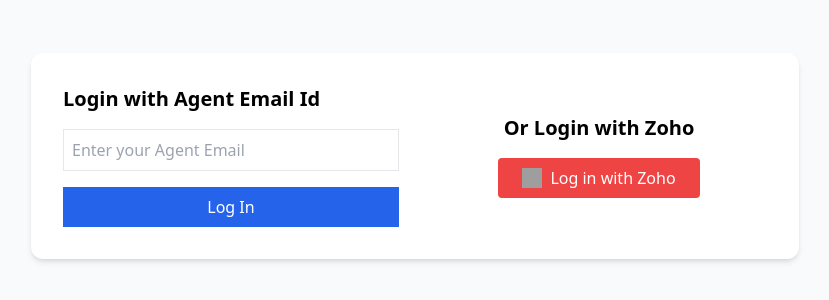
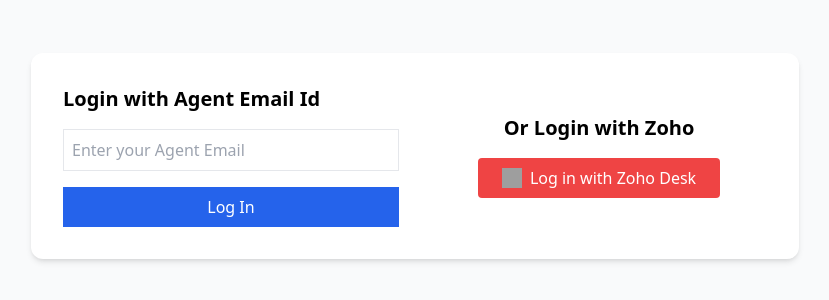
Before and after one commit to JG-Kiran/AIAssistant, a Next.js app: page /login in a window 1280 px wide. Shown: the part 244-544 px from the top of the page, without its empty margins (225-1054 px from the left). Built offline with nearby package versions, Linux system fonts and the light colour scheme; grey boxes are pictures that could not be loaded.

Commit message:
Updated websockets

```diff
--- a/app/components/CustomerChat.tsx
+++ b/app/components/CustomerChat.tsx
@@ -86,10 +86,7 @@
 
         switch (status) {
           case 'SUBSCRIBED':
-            console.log('✅ WebSocket connection successfully established!');
-            // You are now connected and listening for changes.
-            // You could perform an action here, like fetching initial data
-            // to ensure a consistent state.
+            console.log('✅ WebSocket connection for threads successfully established!');
             break;
 
           case 'TIMED_OUT':
--- a/app/components/TicketList.tsx
+++ b/app/components/TicketList.tsx
@@ -13,6 +13,7 @@
   const [page, setPage] = useState(0);
   const observer = useRef<IntersectionObserver>();
   const ITEMS_PER_PAGE = 20;
+  const [refreshKey, setRefreshKey] = useState(0);
 
   const lastTicketElementRef = useCallback((node: HTMLLIElement | null) => {
     if (loading) return;
@@ -71,7 +72,7 @@
   useEffect(() => {
     setPage(0); // reset paging when search or filter changes
     fetchTickets(0, searchText, searchType, modeFilter);
-  }, [searchText, searchType, modeFilter]);
+  }, [searchText, searchType, modeFilter, refreshKey]);
 
   useEffect(() => {
     if (page === 0 && (searchText || modeFilter !== 'all')) return; // already handled by above
@@ -94,12 +95,9 @@
           table: 'tickets',
         },
         (payload) => {
-          // This function runs every time a new message for this ticket is inserted
-          console.log('New message received!', payload);
-
-          // Add the new message to our component's state
-          // const newTicket = payload.new;
-          // setChatMessages((currentMessages) => [...currentMessages, newMessage]);
+          // This function runs every time a new ticket is inserted
+          console.log('New ticket received!', payload);
+          setRefreshKey((k) => k + 1);
         }
       )
       .subscribe((status, err) => {
@@ -107,7 +105,7 @@
 
         switch (status) {
           case 'SUBSCRIBED':
-            console.log('✅ WebSocket connection successfully established!');
+            console.log('✅ WebSocket connection for tickets successfully established!');
             break;
 
           case 'TIMED_OUT':
--- a/app/components/html-to-text.d.ts
+++ /dev/null
@@ -1 +0,0 @@
-declare module 'html-to-text';
--- a/app/login/page.tsx
+++ b/app/login/page.tsx
@@ -55,11 +55,11 @@
         <div className="flex flex-col items-center justify-center">
           <h2 className="text-xl font-semibold mb-4">Or Login with Zoho</h2>
           <a
-            href="/dashboard" // This will be your Zoho OAuth redirect route
+            href="/dashboard" // Change to /api/auth/zoho/login later
             className="bg-red-500 text-white px-6 py-2 rounded flex items-center gap-2"
           >
             <img src="/zoho-icon.svg" className="h-5 w-5" alt="Zoho" />
-            Log in with Zoho
+            Log in with Zoho Desk
           </a>
         </div>
       </div>
--- a/package.json
+++ b/package.json
@@ -7,6 +7,7 @@
     "@supabase/supabase-js": "^2.50.0",
     "dompurify": "^3.2.6",
     "html-to-text": "^9.0.5",
+    "jsonwebtoken": "^9.0.2",
     "next": "latest",
     "react": "^18.3.1",
     "react-dom": "^18.3.1"
@@ -18,6 +19,8 @@
     "lint": "next lint"
   },
   "devDependencies": {
+    "@types/html-to-text": "^9.0.4",
+    "@types/jsonwebtoken": "^9.0.10",
     "@types/node": "22.15.30",
     "@types/react": "^18.3.3",
     "@types/react-dom": "^18.3.0",
```
Also changed, not shown: 2 other files (tests, documents, lock files or other folders).
